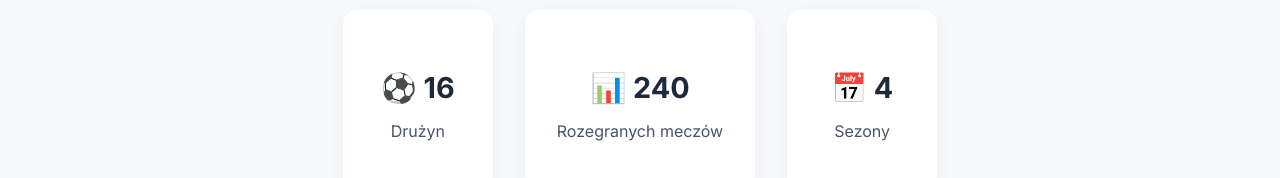
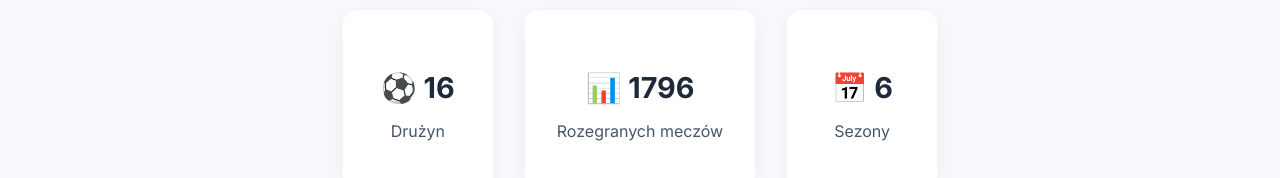
Before and after one commit to Milosz180/ekstraklasa_statisics_visualisation, a React (Create React App) app in the folder esv_app/: page / in a window 1280 px wide. Shown: the part 761-939 px from the top of the page. Built offline with nearby package versions, Linux system fonts and the light colour scheme.

Commit message:
changes home page

```diff
--- a/esv_app/src/pages/Home.js
+++ b/esv_app/src/pages/Home.js
@@ -34,11 +34,11 @@ const Home = () => {
           <p>Drużyn</p>
         </div>
         <div className="stat-box">
-          <h3>📊 240</h3>
+          <h3>📊 1796</h3>
           <p>Rozegranych meczów</p>
         </div>
         <div className="stat-box">
-          <h3>📅 4</h3>
+          <h3>📅 6</h3>
           <p>Sezony</p>
         </div>
       </section>
```
